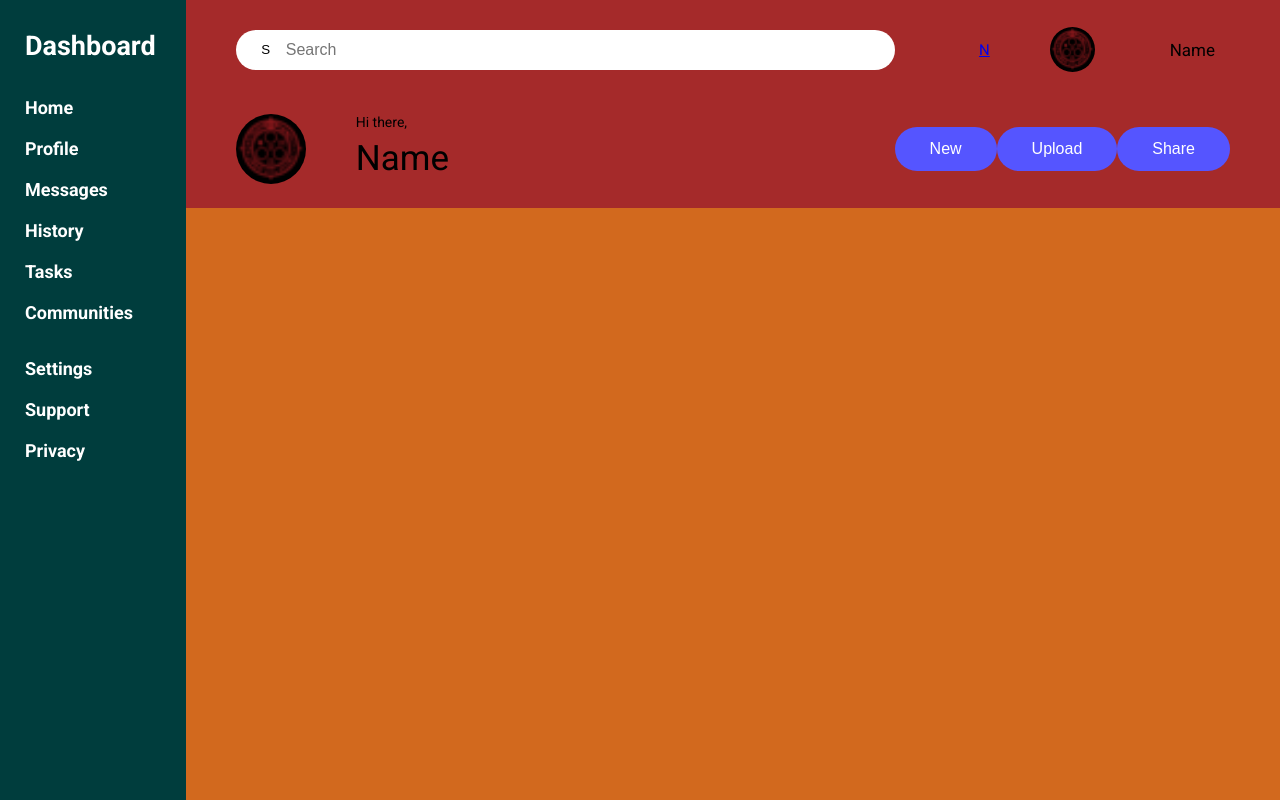
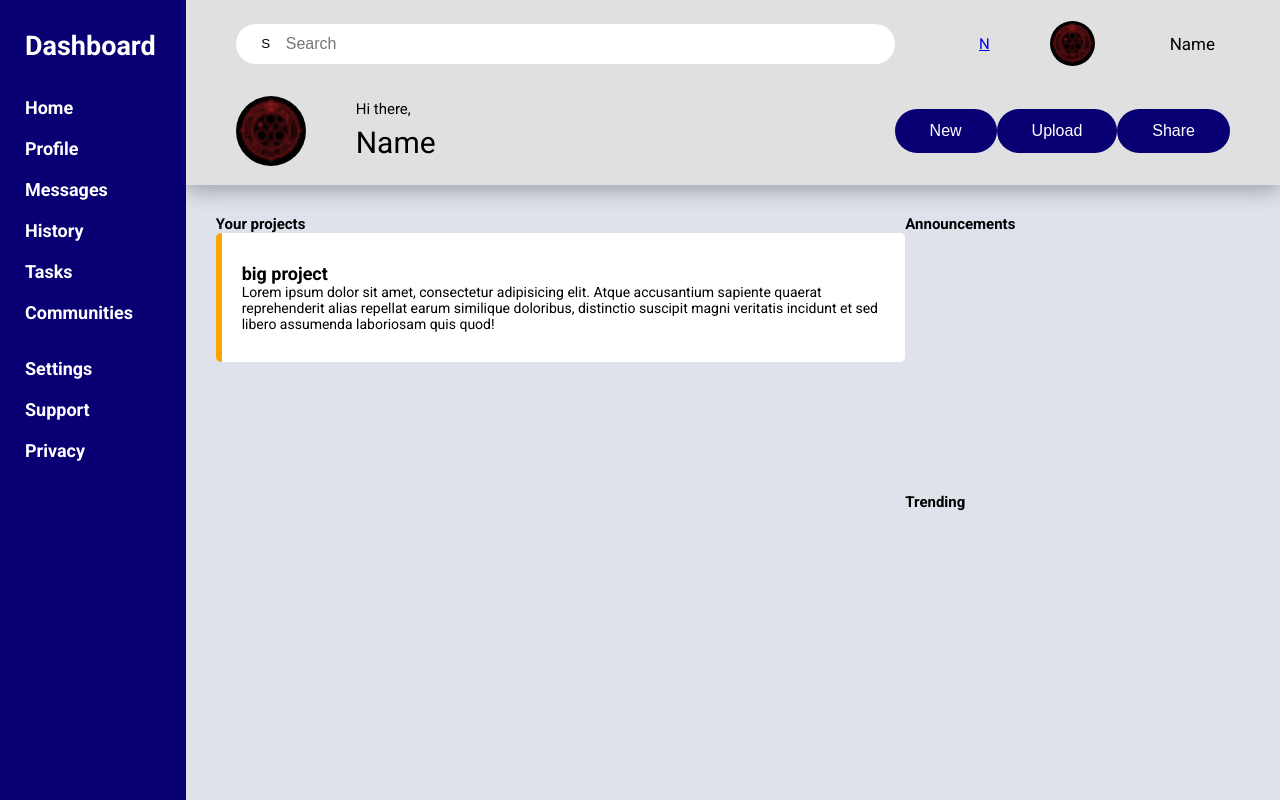
Before and after one commit to zen-2222/admin-dashboard, a website: page index.html in a window 1280 px wide. Drawn offline with Linux system fonts and the light colour scheme.

Commit message:
add a bit of content

```diff
--- a/index.html
+++ b/index.html
@@ -78,7 +78,27 @@
 
 
             </nav>
-            <div class="content__container"></div>
+            <div class="content__container">
+                <section class="content__project">
+                    <h2 class="project__heading">Your projects</h2>
+                    <div class="project__items">
+                        <div class="item__container">
+                            <h3 class="item__container--heading">big project</h3>
+                            <p class="item__container--text">Lorem ipsum dolor sit amet, consectetur adipisicing elit. Atque accusantium sapiente quaerat reprehenderit alias repellat earum similique doloribus, distinctio suscipit magni veritatis incidunt et sed libero assumenda laboriosam quis quod!</p>
+
+                        </div>
+                    </div>
+                </section>
+                <section class="content__ann">
+                    <h2 class="ann__heading">Announcements</h2>
+                </section>
+                <section class="content__trending">
+                    <h2 class="trending__heading">Trending</h2>
+                </section>
+
+
+
+            </div>
         </main>
     </div>
 </body>
--- a/sass/__components.scss
+++ b/sass/__components.scss
@@ -0,0 +1,19 @@
+.item__container{
+padding:3rem 2rem;
+border-inline-start: 6px solid orange;
+border-radius: 5px;
+
+background-color: rgb(255, 255, 255);
+overflow: wrap;
+
+    &--heading{
+        font-size: 1.8rem;
+        font-weight: bold;
+    }
+    &--text{
+        font-size: 1.4rem;
+
+
+    }
+
+}
--- a/sass/__home.scss
+++ b/sass/__home.scss
@@ -7,7 +7,7 @@ body{box-sizing: border-box;}
     overflow: hidden;
     //TEST
     display:grid;
-    grid-template-columns: .35fr [dashboard-end] auto;
+    grid-template-columns: .5fr [dashboard-end] auto;
 
 }
 
@@ -15,8 +15,8 @@ body{box-sizing: border-box;}
 .dashboard{
 
     &__container{
-
-        background-color: rgb(0, 61, 61);
+        z-index: 10;
+        background-color: rgb(8, 0, 115);
         color:white;
 
         grid-column-end:dashboard-end;
@@ -95,7 +95,9 @@ body{box-sizing: border-box;}
         padding-block-end: 1rem;
         grid-template-columns: 2fr  1fr ;
         grid-template-rows: 1fr  1fr;
-        background-color: brown;
+        background-color: rgb(224, 224, 224);
+        box-shadow: 0 .5rem 2rem rgba(0, 0, 0, 0.303);
+        z-index: 5;
     }
     &__uppercontainer{
         display:grid;
@@ -119,7 +121,7 @@ body{box-sizing: border-box;}
         outline:none;
         border:none;
         border-radius: 30px;
-        background-color:rgb(85, 85, 255);
+        background-color:rgb(8, 0, 115);;
         color:white;
     cursor: pointer;}
 }
@@ -176,13 +178,20 @@ body{box-sizing: border-box;}
 
     //lower container
 
-    &__welcome{display:flex;align-items: center;gap:4rem;}
-    &__pfp--big{height: 7em;}
+    &__welcome{
+        display:flex;
+        align-items: center;
+        gap:4rem;
+    }
+    &__pfp--big{
+        height: 7em;
+    }
     &__welcome-text{
-        font-size: 1.4rem;
+        font-size: 1.5rem;
         line-height: 1.5;
         padding:1rem;
-        &--name{font-size: 3.5rem;}
+
+        &--name{font-size: 3rem;}
 
     }
 }
@@ -191,8 +200,26 @@ body{box-sizing: border-box;}
 
 .content{
     &__container{
-        background-color: chocolate;
+        display:grid;
+        grid-template-columns: 2fr 1fr;
+        grid-template-rows: 1fr 1fr;
+
+        padding:3rem;
+
+        background-color: rgb(223, 225, 235);
         overflow-y: auto;
+    }
+    &__project{
+        grid-column: 1/2;
+        grid-row: 1/-1;
+    }
+    &__ann{
+        grid-column: 2/3;
+        grid-row: 1/2;
+    }
+    &__trending{
+        grid-column: 2/3;
+        grid-row: 2/3;
     }
 
 }
```
Also changed, not shown: style.css, 1 other file.
